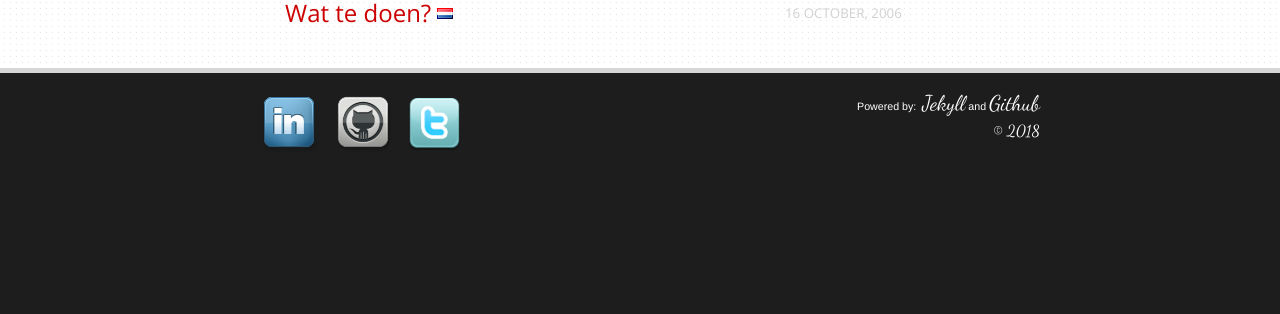
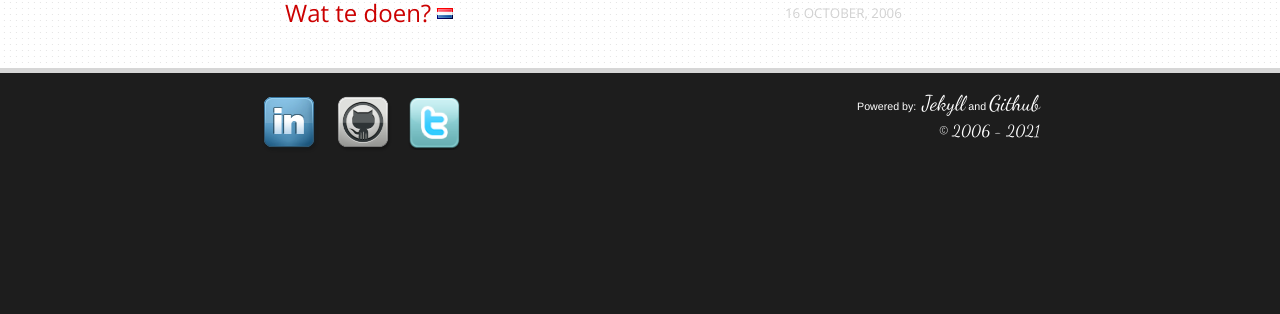
Before and after one commit to ronaldvz/ronaldvz.github.com, a Jekyll site: the page built from index.md, in a window 1280 px wide. Shown: the part 2072-2386 px from the top of the page. Built offline with Jekyll 4.4.1, drawn with Linux system fonts in a browser that asks for light colours.

Commit message:
Update dates in footer

```diff
--- a/_includes/footer.html
+++ b/_includes/footer.html
@@ -9,7 +9,7 @@
 					<span class="powered">Powered by:&nbsp; <a href="https://github.com/mojombo/jekyll" target="_blank" title="Jekyll: a very cool static site generator">Jekyll</a> and <a href="http://github.com" target="_blank">Github</a></span>
 					<div class="copy">
 
-						<span>&copy 2018</span>
+						<span>&copy 2006 - 2021</span>
 					</div>
 				</div>
 			</div>
```
